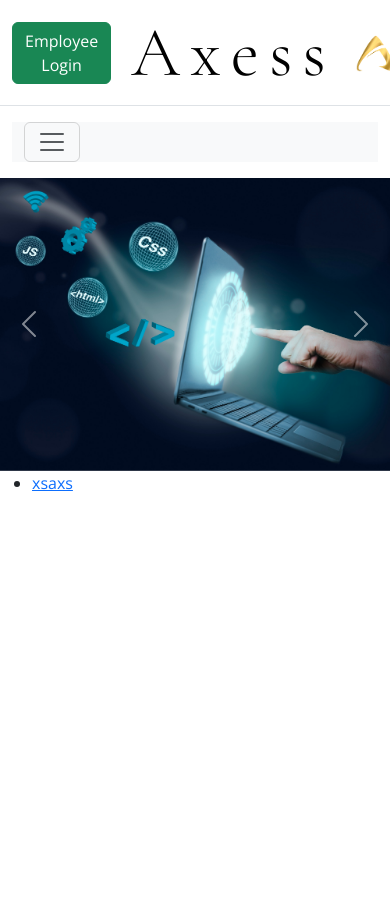
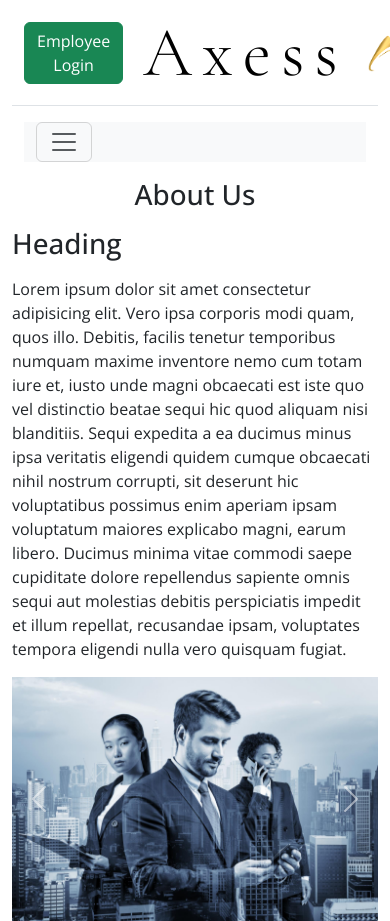
Before and after one commit to axessmongo/AxessTechnology-project, a React (Vite) app in the folder client/: page / in a window 390 px wide. Before the commit the page ends 844 px from the top, so only its background shows below. Built offline with nearby package versions, Linux system fonts and the light colour scheme.

Commit message:
Added About Page

```diff
--- /dev/null
+++ b/client/src/About.jsx
@@ -0,0 +1,45 @@
+import React from 'react';
+import Navbar from './components/Navbar';
+import AboutImage from '../src/assets/images/About2.jpg';
+
+function About() {
+    return (
+        <div className='container'>
+            <Navbar />
+            <h1 className='text-center mb-3'>About Us</h1>
+            <div className="row">
+                <div className="col-md-6">
+                    <h1>Heading</h1>
+                    <p className='mt-3'>Lorem ipsum dolor sit amet consectetur adipisicing elit. Vero ipsa corporis modi quam, quos illo. Debitis, facilis tenetur temporibus numquam maxime inventore nemo cum totam iure et, iusto unde magni obcaecati est iste quo vel distinctio beatae sequi hic quod aliquam nisi blanditiis. Sequi expedita a ea ducimus minus ipsa veritatis eligendi quidem cumque obcaecati nihil nostrum corrupti, sit deserunt hic voluptatibus possimus enim aperiam ipsam voluptatum maiores explicabo magni, earum libero. Ducimus minima vitae commodi saepe cupiditate dolore repellendus sapiente omnis sequi aut molestias debitis perspiciatis impedit et illum repellat, recusandae ipsam, voluptates tempora eligendi nulla vero quisquam fugiat.</p>
+                </div>
+                <div className="col-md-6">
+                    <div id="carouselExampleFade" className="carousel slide carousel-fade">
+                        <div className="carousel-inner">
+                            <div className="carousel-item active">
+                                <img src={AboutImage} className="d-block w-100" alt="..." />
+                            </div>
+                            <div className="carousel-item">
+                                {/* <img src={AboutImage} className="d-block w-100" alt="..." /> */}
+                                hsdjhbc
+                            </div>
+                            <div className="carousel-item">
+                                {/* <img src={AboutImage} className="d-block w-100" alt="..." /> */}
+                                gshsd
+                            </div>
+                        </div>
+                        <button className="carousel-control-prev" type="button" data-bs-target="#carouselExampleFade" data-bs-slide="prev">
+                            <span className="carousel-control-prev-icon" aria-hidden="true"></span>
+                            <span className="visually-hidden">Previous</span>
+                        </button>
+                        <button className="carousel-control-next" type="button" data-bs-target="#carouselExampleFade" data-bs-slide="next">
+                            <span className="carousel-control-next-icon" aria-hidden="true"></span>
+                            <span className="visually-hidden">Next</span>
+                        </button>
+                    </div>
+                </div>
+            </div>
+        </div>
+    );
+}
+
+export default About;
--- a/client/src/Routing.jsx
+++ b/client/src/Routing.jsx
@@ -2,13 +2,14 @@ import React from 'react';
 import { BrowserRouter, Routes, Route } from "react-router-dom";
 import Navbar from './components/Navbar';
 import Home from './pages/Home';
+import About from './About';
 
 function Routing() {
     return (
         <div>
             <BrowserRouter>
                 <Routes>
-                    <Route path="/" element={<Navbar />}>
+                    <Route path="/" element={<About />}>
                         <Route index element = {Home}/>
                     </Route>
                 </Routes>
--- a/client/src/main.jsx
+++ b/client/src/main.jsx
@@ -4,7 +4,8 @@ import App from './App.jsx'
 import './assets/css/index.css'
 import './assets/css/index.scss';
 import 'bootstrap/dist/css/bootstrap.min.css';
-import 'bootstrap/dist/js/bootstrap.min.js';
+ import 'bootstrap/dist/js/bootstrap.min.js';
+
 
 ReactDOM.createRoot(document.getElementById('root')).render(
   <React.StrictMode>
--- a/client/src/pages/Home.jsx
+++ b/client/src/pages/Home.jsx
@@ -5,7 +5,7 @@ export default function Home() {
     return (
         <div>
             <div id="carouselExampleFade" className="carousel slide carousel-fade">
-                <div className="carousel-inner">
+                    {/* <div className="carousel-inner">
                         <div className="carousel-item active">
                             <img src={maincarimg1} className="d-block w-100" alt="..." />
                         </div>
@@ -15,7 +15,7 @@ export default function Home() {
                         <div className="carousel-item">
                             <img src= "https://img.freepik.com/free-photo/3d-rendering-biorobots-concept_23-2149524400.jpg?w=1380&t=st=1704976785~exp=1704977385~hmac=e0e6703b6e1d0fec30d919f507bd56d199f05b8de13ca6b8f814d0c0b87d4b6c" className="d-block w-100" alt="..." />
                         </div>
-                </div>
+                    </div> */}
                 <button
                     className="carousel-control-prev"
                     type="button"
@@ -35,13 +35,6 @@ export default function Home() {
                     <span className="visually-hidden">Next</span>
                 </button>
             </div>
-
-            <ul className='myul'>
-                <li>
-                    <a href="">xsaxs</a>
-                </li>
-            </ul>
-
         </div>
     )
 }
```
Also changed, not shown: client/src/assets/css/About.scss (added), client/src/assets/images/About.jpg (added), client/src/assets/images/About2.jpg (added). Lines whose indentation alone changed are shown as unchanged.
